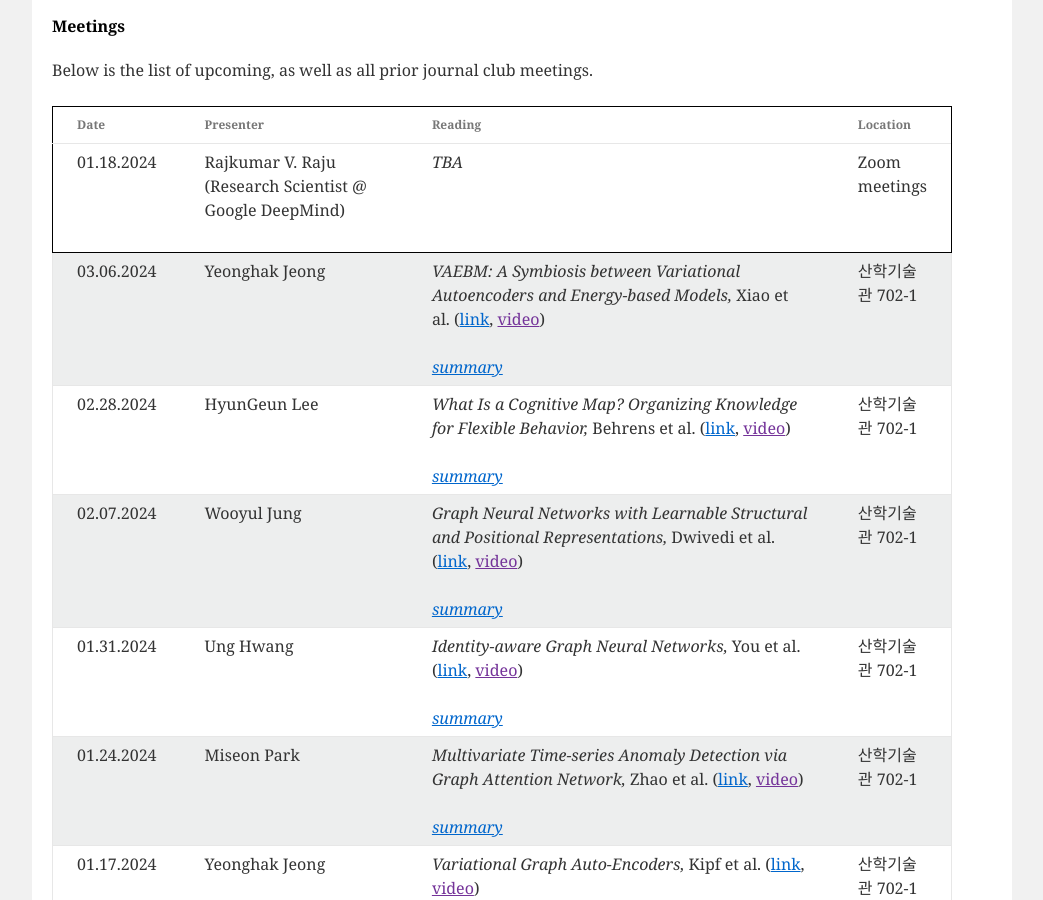
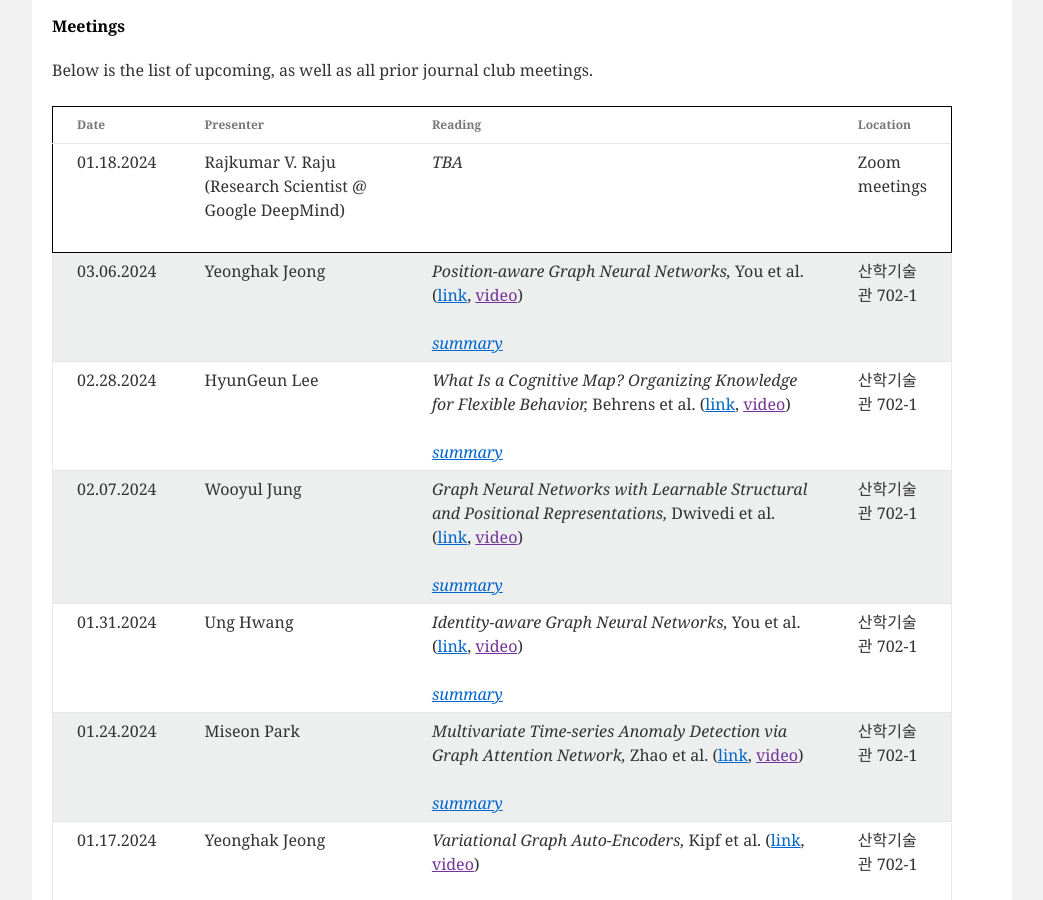
Before and after one commit to niai-lab/GraphML-JC, a Jekyll site: the page built from index.html, in a window 1280 px wide and 900 px high, scrolled down 788 px. Shown: the whole window, without its empty margins (118-1161 px from the left). Built offline with Jekyll 4.4.1, drawn with Linux system fonts in a browser that asks for light colours.

Commit message:
Update meeting_info.yml

```diff
--- a/_data/meeting_info.yml
+++ b/_data/meeting_info.yml
@@ -8,9 +8,9 @@
 
 - presenter: Yeonghak Jeong
   date: 03.06.2024
-  paper: "VAEBM: A Symbiosis between Variational Autoencoders and Energy-based Models"
-  authors: Xiao et al.
-  url: https://arxiv.org/abs/2010.00654
+  paper: "Position-aware Graph Neural Networks"
+  authors: You et al.
+  url: https://arxiv.org/abs/1906.04817
   location: "산학기술관 702-1"
   summary: >
 
```
